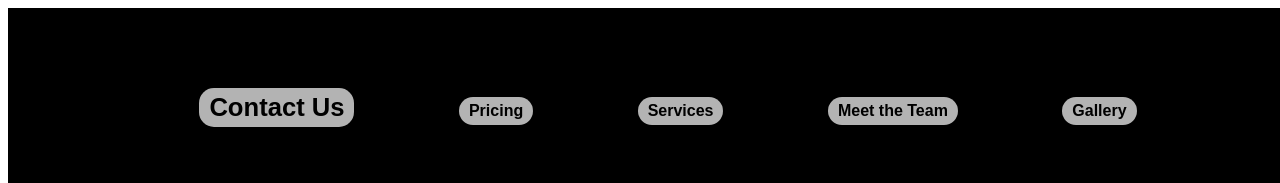
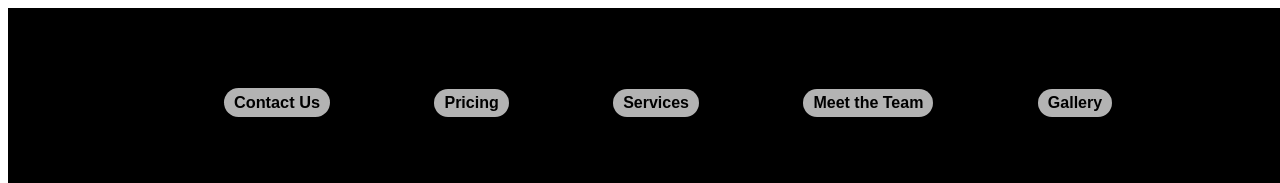
Before and after one commit to dasmygame/Das-Detailing-Website, a plain HTML site: page services.html in a window 1280 px wide. In both pictures the pointer is over the link "Contact Us". Shown: the top 183 px of the page. Drawn offline with Linux system fonts and the light colour scheme.

Commit message:
Add files via upload

```diff
--- a/main.css
+++ b/main.css
@@ -77,7 +77,7 @@ footer {
 
 a:hover {
 
-	font-size: 160%;
+	font-size: 102%;
 }
 
 
```
Also changed, not shown: contact.html (+2 -0 lines), index.html (+1 -1 lines), pricing.html (+1 -0 lines), services.html (+5 -0 lines).
